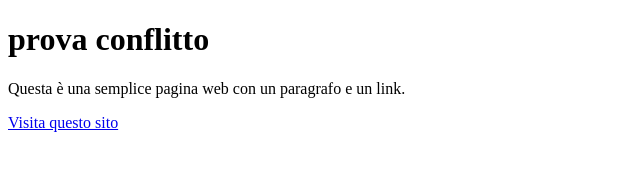
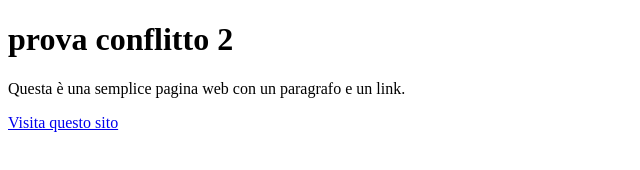
Before and after one commit to Abraxas-7/prova-git, a plain HTML site: page index.html in a window 1280 px wide. Shown: the full height of the page, 0-640 px from the left. Drawn offline with Linux system fonts and the light colour scheme.

Commit message:
prova conflitto 2

```diff
--- a/index.html
+++ b/index.html
@@ -8,7 +8,7 @@
 </head>
 
 <body>
-  <h1>prova conflitto</h1>
+  <h1>prova conflitto 2</h1>
   <p>Questa è una semplice pagina web con un paragrafo e un link.</p>
   <a href="https://www.example.com">Visita questo sito</a>
 </body>
```
